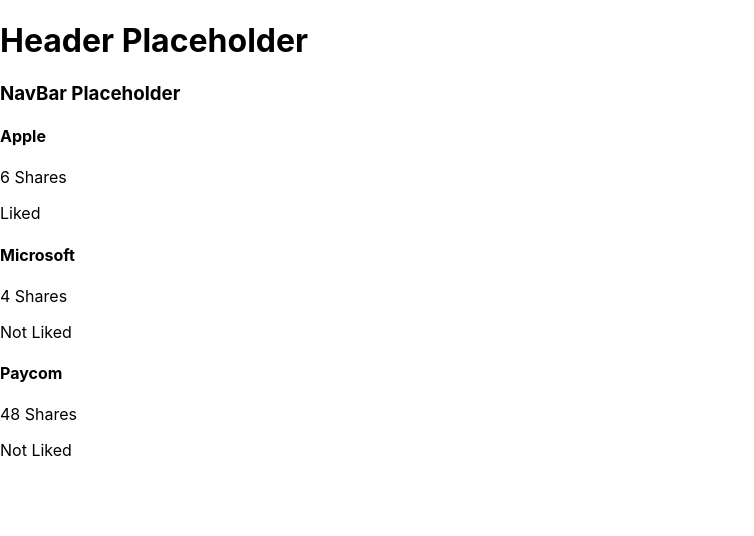
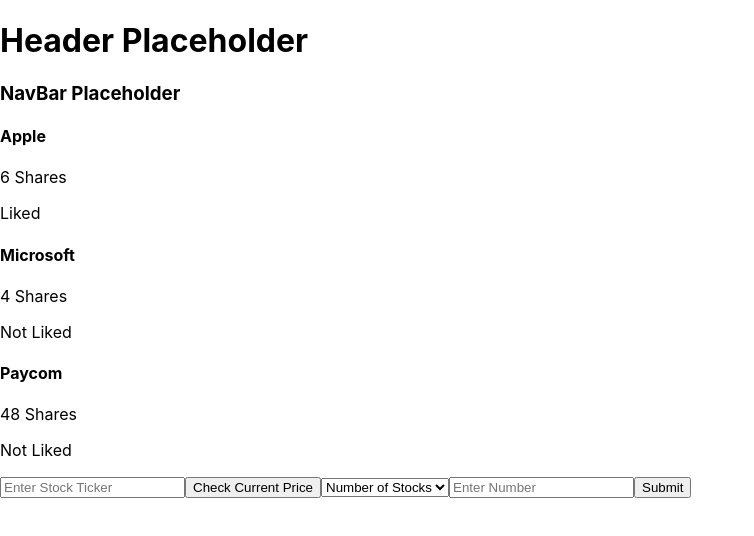
Before and after one commit to Andrewstahl/phase-2-final-project, a React (Create React App) app: page / in a window 1280 px wide. Shown: the top 536 px of the page, without its empty margins (0-754 px from the left). Built offline with nearby package versions, Linux system fonts and the light colour scheme; no server answers; data requests are answered from the project's data file.

Commit message:
Created basic form that enables user to buy new stock. This is added to the app and will eventually be triggered by clicking a button

```diff
--- a/src/Components/App.js
+++ b/src/Components/App.js
@@ -1,9 +1,10 @@
 
-// import  './App.css';
+import  '../../src/App.css';
 import React, { useEffect, useState} from "react";
 import Header from "./Header";
 import NavBar from "./NavBar";
 import StockList from "./StockList"
+import StockForm from './StockForm';
 
 /**
  * App Hierarchy
@@ -21,8 +22,6 @@
 
 function App() {
 
-  console.log(process.env.REACT_APP_ALPHAVANTAGE_KEY)
-
   const [stocks, setStocks] = useState([])
 
   useEffect(() => {
@@ -36,6 +35,7 @@
       <Header />
       <NavBar />
       <StockList stocks={stocks} />
+      <StockForm />
     </>
   );
 }
--- a/src/Components/StockForm.js
+++ b/src/Components/StockForm.js
@@ -0,0 +1,23 @@
+import React, { useState } from "react";
+
+export default function StockForm() {
+  const [userSelection, setUserSelection] = useState("Number")
+
+  return (
+    <form>
+      {/* <label htmlFor="stockTicker">Stock Amount</label> */}
+      <input
+        type="text"
+        name="stockTicker"
+        placeholder="Enter Stock Ticker"
+        />
+      <button>Check Current Price</button>
+      <select onChange={() => setUserSelection(userSelection === "Dollars" ? "Number" : "Dollars")}>
+        <option value="number">Number of Stocks</option>
+        <option value="dollars">Dollar Amount</option>
+      </select>
+      <input type="number" placeholder={`Enter ${userSelection}`}></input>
+      <button type="submit">Submit</button>
+    </form>
+  )
+}
```
